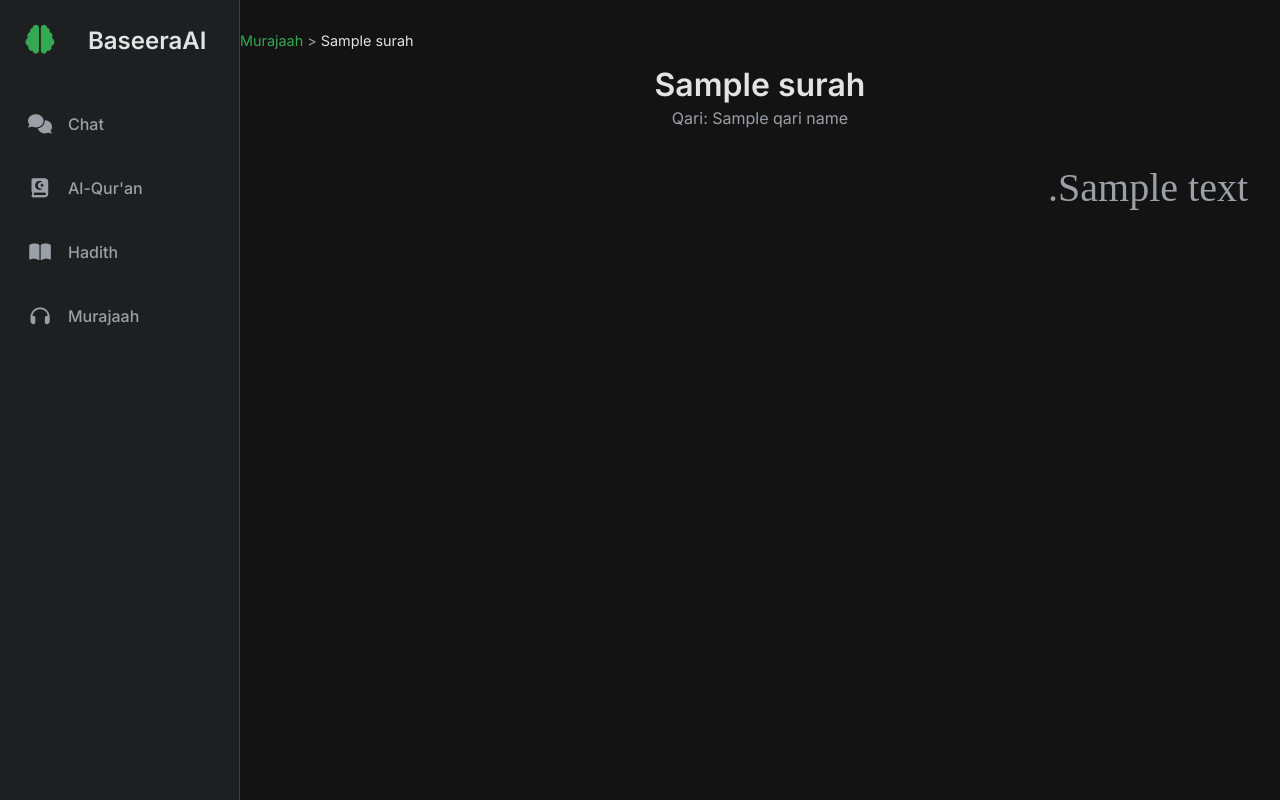
After one commit to Bayhaqieee/Chatbot-QnA-Quran, a Flask app: template Agent/templates/murajaah_detail.html in a window 1280 px wide. The commit adds this page. Run offline with Flask 3, Linux system fonts and the light colour scheme; the template is opened without the code that fills it: most values are stand-ins (such as "Sample title", 1, 10 or a date in 2020); some web fonts are replaced.

Commit message:
Murajaah Feature addition

```diff
--- a/Agent/app.py
+++ b/Agent/app.py
@@ -13,8 +13,19 @@ from personality import handle_small_talk
 
 app = Flask(__name__)
 crew = None
-# quran_data_cache is no longer needed, data is fetched on demand
 hadith_data_cache = None # This will still store a Pandas DataFrame
+
+# --- Qari List for Murajaah ---
+# Keys match the API audio keys ('01', '02', etc.)
+QARI_LIST = {
+    "01": "Abdullah Al-Juhany",
+    "02": "Abdul Muhsin Al-Qasim",
+    "03": "Abdurrahman As-Sudais",
+    "04": "Ibrahim Al-Dossari",
+    "05": "Misyari Rasyid Al-Afasy"
+}
+# Set a default Qari
+DEFAULT_QARI = "05" # Misyari Rasyid Al-Afasy
 
 def initialize_crew():
     """Initializes the crewAI crew if it hasn't been already."""
@@ -82,6 +93,62 @@ def hadith_list_page(source_slug, chapter_slug):
         abort(404)
     return render_template('hadith_list.html', hadith_data=hadiths, source_name=source_name, chapter_name=chapter_name, source_slug=source_slug)
 
+# --- NEW MURAJAAH ROUTES ---
+
+@app.route('/murajaah')
+def murajaah_page():
+    """Renders the Murajaah selection page (Qari and Surah)."""
+    if not data_pipeline.check_connectivity():
+        # Render the page with an offline warning
+        return render_template('murajaah.html', is_offline=True)
+
+    # Fetch surah list for selection
+    surah_list = data_pipeline.get_quran_surah_list()
+    return render_template('murajaah.html',
+                           is_offline=False,
+                           qari_list=QARI_LIST,
+                           default_qari=DEFAULT_QARI,
+                           surah_list=surah_list)
+
+@app.route('/murajaah/surat/<int:surah_id>')
+def murajaah_detail_page(surah_id):
+    """Renders the full-text reading page for Murajaah."""
+    if not data_pipeline.check_connectivity():
+        # Redirect back to selection page if offline
+        return render_template('murajaah.html', is_offline=True)
+
+    # Get selected Qari from query param, or use default
+    qari_key = request.args.get('qari', DEFAULT_QARI)
+    if qari_key not in QARI_LIST:
+        qari_key = DEFAULT_QARI
+
+    # Fetch the full surah data
+    surah_data = data_pipeline.get_quran_surah_detail(surah_id)
+    if surah_data is None:
+        abort(404)
+
+    qari_name = QARI_LIST.get(qari_key, "Unknown Qari")
+
+    # Process data for the template
+    # Combine all Arabic text into one string, wrapping each ayat in a span
+    full_arabic_text = ""
+    for ayat in surah_data.get('ayat', []):
+        audio_src = ayat.get('audio', {}).get(qari_key, '')
+        full_arabic_text += (
+            f"<span class='ayat-span' "
+            f"data-ayat-number='{ayat.get('nomorAyat')}' "
+            f"data-audio-src='{audio_src}'>"
+            f"{ayat.get('teksArab')} "
+            f"</span>"
+        )
+
+    return render_template('murajaah_detail.html',
+                           surah=surah_data,
+                           qari_name=qari_name,
+                           full_arabic_text=full_arabic_text)
+
+# --- END NEW MURAJAAH ROUTES ---
+
 
 @app.route('/ask', methods=['POST'])
 def ask_question():
--- a/Agent/static/css/style.css
+++ b/Agent/static/css/style.css
@@ -450,3 +450,150 @@ button#askButton { background-color: var(--accent-green); color: var(--bg-dark);
     scrollbar-width: thin;
     scrollbar-color: var(--border-color) var(--surface-dark);
 }
+
+/* --- OFFLINE WARNING --- */
+.offline-warning {
+    text-align: center;
+    padding: 4rem 2rem;
+    color: var(--text-secondary);
+}
+.offline-warning i {
+    font-size: 3rem;
+    color: var(--accent-yellow);
+    margin-bottom: 1.5rem;
+}
+.offline-warning h3 {
+    font-size: 1.5rem;
+    color: var(--text-primary);
+    margin-bottom: 0.5rem;
+}
+
+
+/* --- MURAJAAH SELECTION PAGE --- */
+.murajaah-card {
+    background-color: var(--surface-dark);
+    border: 1px solid var(--border-color);
+    border-radius: 12px;
+    margin-bottom: 1.5rem;
+}
+.murajaah-card .card-header {
+    padding: 1rem 1.5rem;
+    border-bottom: 1px solid var(--border-color);
+}
+.murajaah-card .card-header h3 {
+    font-size: 1.2rem;
+    font-weight: 600;
+}
+.murajaah-card .card-body {
+    padding: 1.5rem;
+}
+
+.qari-selector {
+    display: flex;
+    align-items: center;
+    gap: 1.5rem;
+}
+.qari-image {
+    width: 80px;
+    height: 80px;
+    border-radius: 50%;
+    object-fit: cover;
+    border: 2px solid var(--border-color);
+}
+.qari-dropdown {
+    flex-grow: 1;
+    font-size: 1.1rem;
+    padding: 0.75rem;
+    background-color: var(--bg-dark);
+    color: var(--text-primary);
+    border: 1px solid var(--border-color);
+    border-radius: 8px;
+    font-family: 'Inter', sans-serif;
+}
+
+.murajaah-search {
+    width: 100%;
+    padding: 0.75rem 0.75rem 0.75rem 1rem;
+    border-radius: 8px;
+    border: 1px solid var(--border-color);
+    background-color: var(--bg-dark);
+    color: var(--text-primary);
+    font-size: 1rem;
+    margin-bottom: 1.5rem;
+}
+
+.surah-list-container {
+    max-height: 400px;
+    overflow-y: auto;
+    padding-right: 10px; /* Space for scrollbar */
+}
+.surah-select-card h3 {
+    font-size: 1.1rem;
+}
+.surah-select-card .revelation-place {
+    font-size: 0.85rem;
+}
+
+/* Scrollbar for Surah list */
+.surah-list-container::-webkit-scrollbar {
+    width: 8px;
+}
+.surah-list-container::-webkit-scrollbar-track {
+    background: var(--bg-dark);
+    border-radius: 4px;
+}
+.surah-list-container::-webkit-scrollbar-thumb {
+    background-color: var(--border-color);
+    border-radius: 4px;
+}
+.surah-list-container::-webkit-scrollbar-thumb:hover {
+    background-color: var(--text-secondary);
+}
+.surah-list-container {
+    scrollbar-width: thin;
+    scrollbar-color: var(--border-color) var(--bg-dark);
+}
+
+
+/* --- MURAJAAH DETAIL PAGE --- */
+.murajaah-detail-container .breadcrumbs {
+    padding-left: 0;
+    padding-right: 0;
+}
+.murajaah-header {
+    text-align: center;
+    padding: 1rem 0 1.5rem 0;
+}
+.murajaah-header h1 {
+    font-size: 2rem;
+    font-weight: 600;
+    color: var(--text-primary);
+    margin-bottom: 0.25rem;
+}
+.murajaah-header .qari-name {
+    font-size: 1rem;
+    color: var(--text-secondary);
+}
+
+.murajaah-text-content {
+    padding-top: 0;
+    padding-bottom: 3rem;
+}
+.murajaah-arabic-text {
+    font-family: var(--font-arabic);
+    font-size: 2.5rem; /* Larger font for reading */
+    line-height: 4.5rem;
+    text-align: right;
+    direction: rtl;
+    color: var(--text-secondary);
+}
+.murajaah-arabic-text .ayat-span {
+    cursor: pointer;
+    transition: color 0.2s ease-in-out;
+}
+.murajaah-arabic-text .ayat-span:hover {
+    color: var(--text-primary);
+}
+.murajaah-arabic-text .ayat-span.playing {
+    color: var(--accent-green);
+}
--- /dev/null
+++ b/Agent/static/js/murajaah.js
@@ -0,0 +1,99 @@
+document.addEventListener('DOMContentLoaded', () => {
+
+    // --- Logic for murajaah.html (Selection Page) ---
+    const qariSelect = document.getElementById('qariSelect');
+    const surahListContainer = document.getElementById('surahListContainer');
+    const surahSearchInput = document.getElementById('surahSearchInput');
+
+    if (qariSelect && surahListContainer) {
+
+        // Function to update all surah links with the selected Qari
+        function updateSurahLinks() {
+            const selectedQari = qariSelect.value;
+            const surahCards = surahListContainer.querySelectorAll('.surah-select-card');
+
+            surahCards.forEach(card => {
+                const baseUrl = card.href.split('?')[0]; // Get URL without query params
+                card.href = `${baseUrl}?qari=${selectedQari}`;
+            });
+        }
+
+        // Function to filter surahs based on search
+        function filterSurahs() {
+            const searchTerm = surahSearchInput.value.toLowerCase();
+            const surahCards = surahListContainer.querySelectorAll('.surah-select-card');
+
+            surahCards.forEach(card => {
+                const namaLatin = card.getAttribute('data-nama-latin');
+                const nomor = card.getAttribute('data-nomor');
+
+                if (namaLatin.includes(searchTerm) || nomor.includes(searchTerm)) {
+                    card.style.display = "";
+                } else {
+                    card.style.display = "none";
+                }
+            });
+        }
+
+        // Initial setup
+        updateSurahLinks(); // Set default qari param on page load
+
+        // Event Listeners
+        qariSelect.addEventListener('change', updateSurahLinks);
+        surahSearchInput.addEventListener('input', filterSurahs);
+    }
+
+
+    // --- Logic for murajaah_detail.html (Reading Page) ---
+    const audioPlayer = document.getElementById('murajaahAudioPlayer');
+    const textContent = document.getElementById('murajaahTextContent');
+    let currentPlayingAyat = null;
+
+    if (audioPlayer && textContent) {
+        textContent.addEventListener('click', (event) => {
+            const ayatSpan = event.target.closest('.ayat-span');
+            if (!ayatSpan) return; // Didn't click on an ayat
+
+            const audioSrc = ayatSpan.getAttribute('data-audio-src');
+            if (!audioSrc) {
+                console.warn('No audio source for this ayat.');
+                return; // No audio available
+            }
+
+            if (currentPlayingAyat === ayatSpan && !audioPlayer.paused) {
+                // --- PAUSE ---
+                audioPlayer.pause();
+                ayatSpan.classList.remove('playing');
+                currentPlayingAyat = null;
+            } else {
+                // --- PLAY ---
+                // Stop and reset previous ayat if one was playing
+                if (currentPlayingAyat) {
+                    currentPlayingAyat.classList.remove('playing');
+                }
+
+                // Play new audio
+                audioPlayer.src = audioSrc;
+                audioPlayer.play();
+                ayatSpan.classList.add('playing');
+                currentPlayingAyat = ayatSpan;
+            }
+        });
+
+        // Event listener to remove class when audio finishes
+        audioPlayer.addEventListener('ended', () => {
+            if (currentPlayingAyat) {
+                currentPlayingAyat.classList.remove('playing');
+                currentPlayingAyat = null;
+            }
+        });
+
+        // Event listener to remove class if paused (e.g., from controls)
+        audioPlayer.addEventListener('pause', () => {
+             if (currentPlayingAyat && audioPlayer.paused) {
+                 currentPlayingAyat.classList.remove('playing');
+                 currentPlayingAyat = null;
+             }
+        });
+    }
+});
--- a/Agent/templates/layout.html
+++ b/Agent/templates/layout.html
@@ -4,38 +4,50 @@
     <meta charset="UTF-8">
     <meta name="viewport" content="width=device-width, initial-scale=1.0">
     <title>{% block title %}BaseeraAI{% endblock %}</title>
+    <link rel="stylesheet" href="https://cdnjs.cloudflare.com/ajax/libs/font-awesome/6.0.0-beta3/css/all.min.css">
     <link rel="stylesheet" href="{{ url_for('static', filename='css/style.css') }}">
-    <link rel="stylesheet" href="https://cdnjs.cloudflare.com/ajax/libs/font-awesome/6.5.2/css/all.min.css">
-    {% if request.endpoint == 'chat_page' %}
-    <script src="https://cdnjs.cloudflare.com/ajax/libs/showdown/2.1.0/showdown.min.js"></script>
-    {% endif %}
 </head>
 <body>
     <div class="app-container">
-        <nav class="sidebar">
+        <aside class="sidebar">
             <div class="sidebar-header">
                 <a href="{{ url_for('chat_page') }}">
-                    <i class="fas fa-moon"></i>
-                    <span class="sidebar-text"><h2>Baseera</h2></span>
+                    <i class="fas fa-brain"></i>
+                    <h2 class="sidebar-text">BaseeraAI</h2>
                 </a>
             </div>
-            <div class="sidebar-nav">
+            <nav class="sidebar-nav">
                 <ul>
                     <li class="{{ 'active' if request.endpoint == 'chat_page' else '' }}">
-                        <a href="{{ url_for('chat_page') }}"><i class="fas fa-comments"></i><span class="sidebar-text">Chatbot</span></a>
+                        <a href="{{ url_for('chat_page') }}">
+                            <i class="fas fa-comments"></i>
+                            <span class="sidebar-text">Chat</span>
+                        </a>
                     </li>
-                    <li class="{{ 'active' if request.endpoint == 'quran_page' else '' }}">
-                        <a href="{{ url_for('quran_page') }}"><i class="fas fa-quran"></i><span class="sidebar-text">Quran</span></a>
+                    <li class="{{ 'active' if request.endpoint.startswith('quran') else '' }}">
+                        <a href="{{ url_for('quran_page') }}">
+                            <i class="fas fa-book-quran"></i>
+                            <span class="sidebar-text">Al-Qur'an</span>
+                        </a>
                     </li>
-                    <li class="{{ 'active' if request.endpoint == 'hadith_page' else '' }}">
-                        <a href="{{ url_for('hadith_page') }}"><i class="fas fa-book-open"></i><span class="sidebar-text">Hadith</span></a>
+                    <li class="{{ 'active' if request.endpoint.startswith('hadith') else '' }}">
+                        <a href="{{ url_for('hadith_page') }}">
+                            <i class="fas fa-book-open"></i>
+                            <span class="sidebar-text">Hadith</span>
+                        </a>
+                    </li>
+                    <li class="{{ 'active' if request.endpoint.startswith('murajaah') else '' }}">
+                        <a href="{{ url_for('murajaah_page') }}">
+                            <i class="fas fa-headphones"></i>
+                            <span class="sidebar-text">Murajaah</span>
+                        </a>
                     </li>
                 </ul>
-            </div>
-        </nav>
-        <div class="main-content">
+            </nav>
+        </aside>
+        <main class="main-content">
             {% block content %}{% endblock %}
-        </div>
+        </main>
     </div>
     {% block scripts %}{% endblock %}
 </body>
--- /dev/null
+++ b/Agent/templates/murajaah_detail.html
@@ -0,0 +1,26 @@
+{% extends "layout.html" %}
+{% block title %}BaseeraAI - Murajaah {{ surah.namaLatin }}{% endblock %}
+{% block content %}
+<div class="dictionary-container murajaah-detail-container">
+    <div class="breadcrumbs">
+        <a href="{{ url_for('murajaah_page') }}">Murajaah</a> &gt;
+        <span>{{ surah.namaLatin }}</span>
+    </div>
+
+    <div class="murajaah-header">
+        <h1>{{ surah.namaLatin }}</h1>
+        <span class="qari-name">Qari: {{ qari_name }}</span>
+    </div>
+
+    <audio id="murajaahAudioPlayer"></audio>
+
+    <div class="dictionary-content murajaah-text-content" id="murajaahTextContent">
+        <div class="murajaah-arabic-text">
+            {{ full_arabic_text|safe }}
+        </div>
+    </div>
+</div>
+{% endblock %}
+{% block scripts %}
+<script src="{{ url_for('static', filename='js/murajaah.js') }}"></script>
+{% endblock %}
```
Also changed, not shown: Agent/templates/murajaah.html (added, +56 -0 lines).
